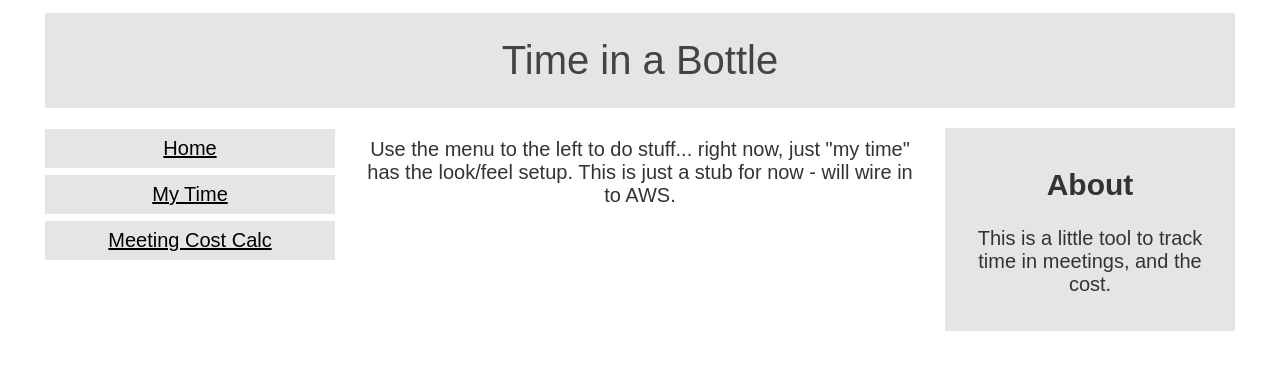
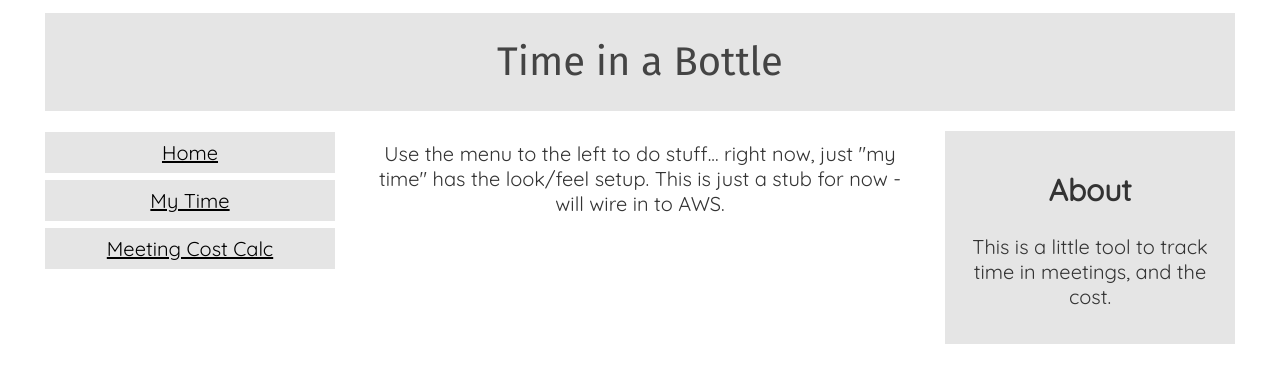
Before and after one commit to hollowmatt/timeyup, a plain HTML site: page index.html in a window 1280 px wide. Drawn offline with Linux system fonts and the light colour scheme.

Commit message:
uncomment fonts

```diff
--- a/css/style.css
+++ b/css/style.css
@@ -1,6 +1,6 @@
-/*@import url('https://fonts.googleapis.com/css?family=Fira+Sans');
+@import url('https://fonts.googleapis.com/css?family=Fira+Sans');
 @import url('https://fonts.googleapis.com/css?family=Quicksand');
-@import url('https://fonts.googleapis.com/css?family=Work+Sans:300,600');*/
+@import url('https://fonts.googleapis.com/css?family=Work+Sans:300,600');
 
 /*Container Stuff*/
 * {
```
